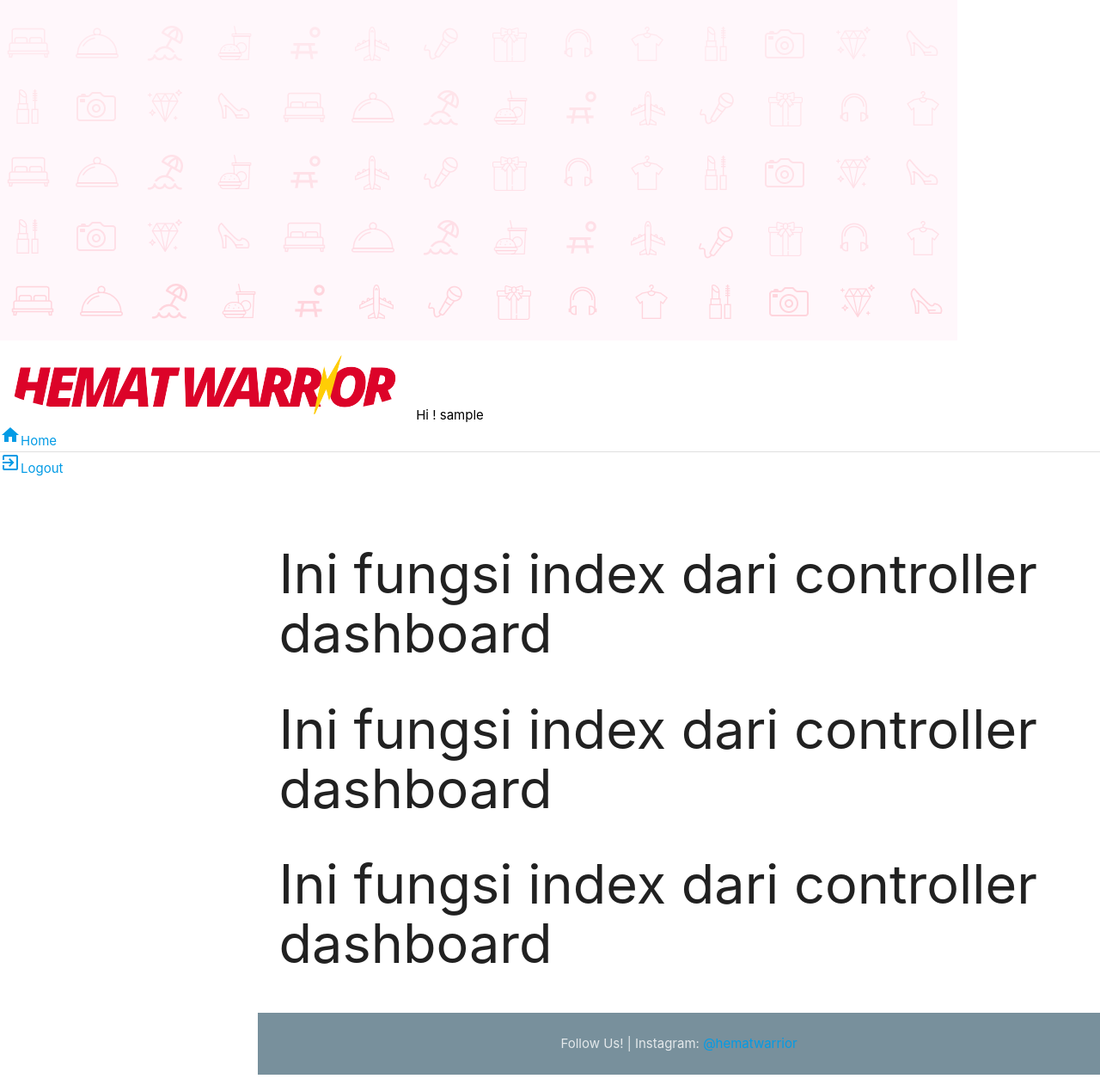
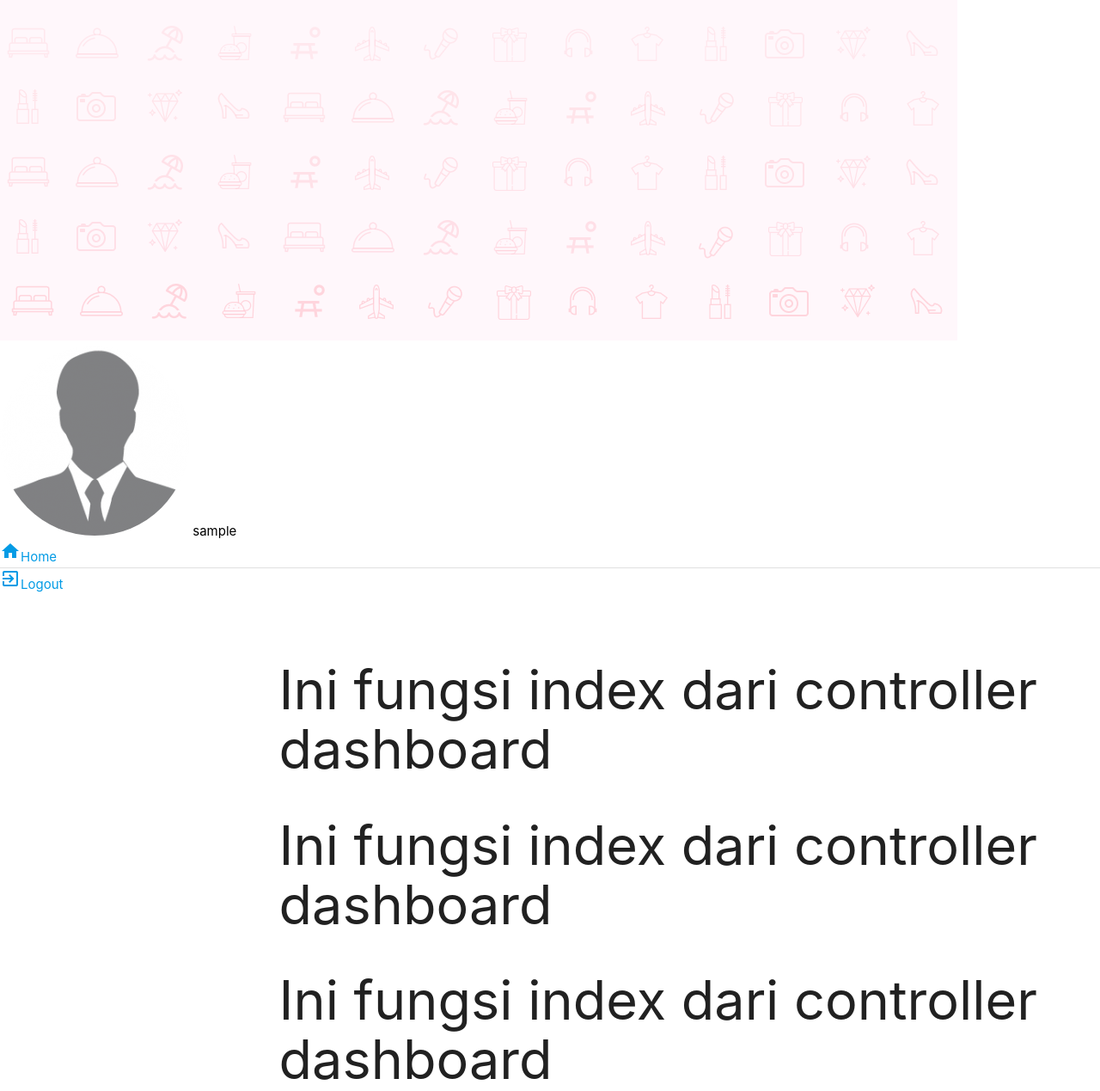
Before and after one commit to rizkiprastyo22/Website-Promo, a CodeIgniter app: page /hematwarrior/ in a window 1280 px wide. Shown: the part 80-1349 px from the top of the page at 86% size. Run offline with CodeIgniter, Linux system fonts and the light colour scheme; the visitor is signed in with stand-in values (Sample User, id 1); some libraries are stand-ins or nearby versions.

Commit message:
commit now

```diff
--- a/application/views/template/sidebar.php
+++ b/application/views/template/sidebar.php
@@ -5,8 +5,8 @@
         <div class="background">
           <img src="<?php echo base_url('img/bg1.png'); ?>">
         </div>
-        <a href="#!user"><img class="circle" src="<?php echo base_url('img/logoku.png'); ?>"></a>
-        <a href="#!name"><span class="black-text name">Hi <?php echo ucwords(strtolower($this->session->userdata('nama_depan'))); ?>!</span></a>
+        <a href="#!user"><img class="circle" src="<?php echo base_url('assets/images/noavatar.png'); ?>"></a>
+        <!-- <a href="#!name"><span class="black-text name">Hi <?php echo ucwords(strtolower($this->session->userdata('nama_depan'))); ?>!</span></a> -->
         <a href="#!username"><span class="black-text username"><?php echo (strtolower($this->session->userdata('username'))); ?></span></a>
       </div>
     </li>
```
Also changed, not shown: assets/images/noavatar.png (added).
